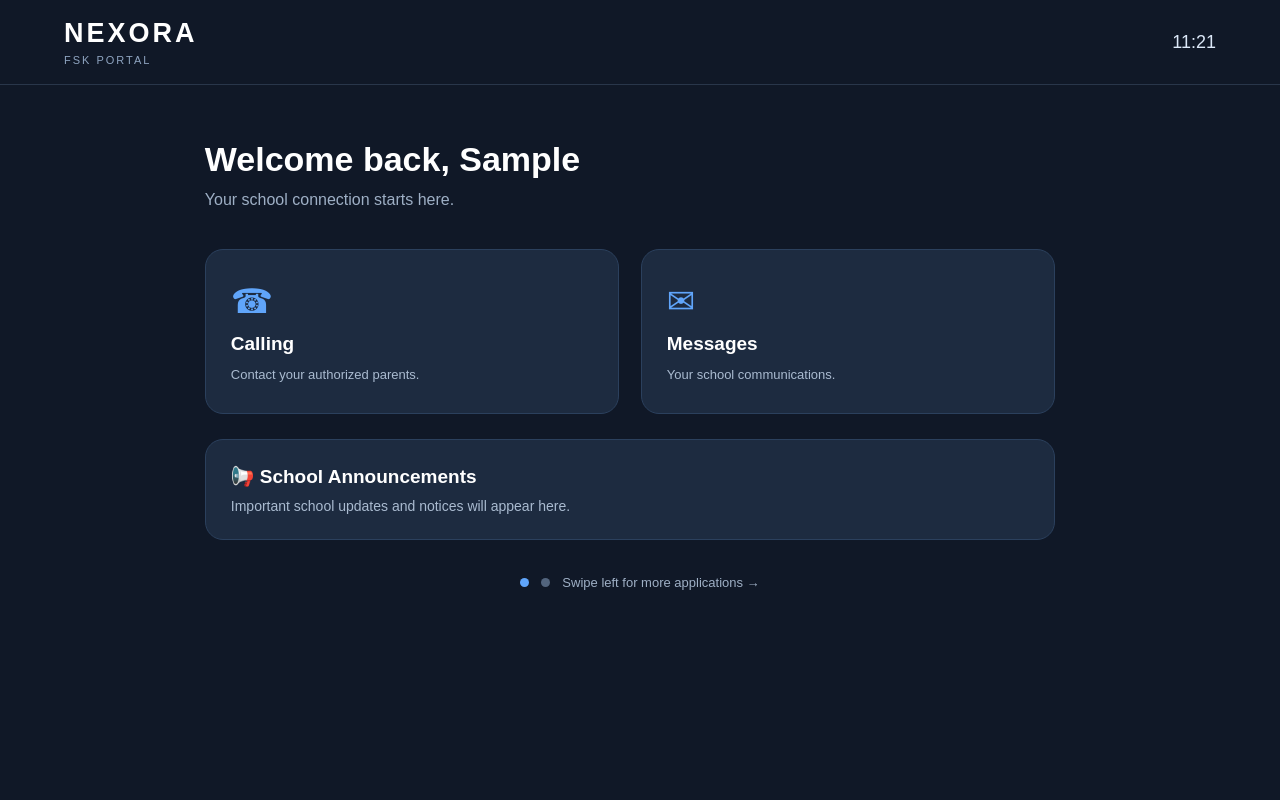
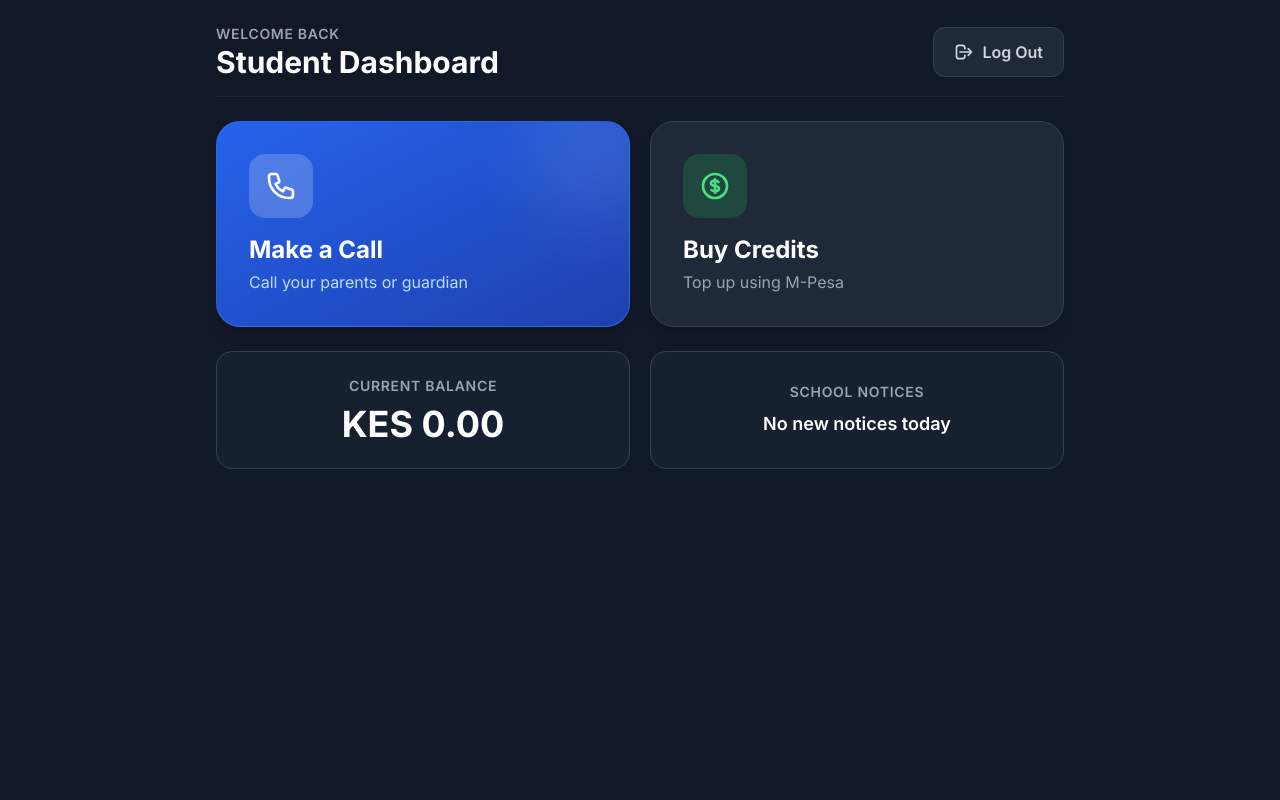
Before and after one commit to messishakes-web/nexora, a Django app: page /students/student-homescreen/ in a window 1280 px wide. Run offline with Django 5.2, Linux system fonts and the light colour scheme; a user stored in the database is signed in; tables that the repository leaves empty hold one stand-in row (values such as "Sample post"); some libraries are stand-ins or nearby versions.

Commit message:
beautified homescreen dashboard

```diff
--- a/students/templates/students/homescreen.html
+++ b/students/templates/students/homescreen.html
@@ -1,351 +1,64 @@
+{% extends 'students/base.html' %}
 
-{% load static %}
-<!DOCTYPE html>
-<html lang="en">
-<head>
-    <meta charset="UTF-8">
-    <meta name="viewport" content="width=device-width, initial-scale=1.0">
-    <title>Nexora | Student Portal</title>
+{% block content %}
+<div class="flex-1 flex flex-col p-6 h-full w-full max-w-4xl mx-auto relative bg-gray-900">
 
-    <style>
-        * {
-            box-sizing: border-box;
-            margin: 0;
-            padding: 0;
-        }
-
-        body {
-            font-family: Arial, sans-serif;
-            background: #101827;
-            color: #ffffff;
-            min-height: 100vh;
-            overflow: hidden;
-        }
-
-        .topbar {
-            height: 85px;
-            padding: 0 5%;
-            display: flex;
-            justify-content: space-between;
-            align-items: center;
-            border-bottom: 1px solid #29364a;
-        }
-
-        .brand {
-            font-size: 27px;
-            font-weight: bold;
-            letter-spacing: 3px;
-        }
-
-        .portal-name {
-            color: #8fa5c1;
-            font-size: 11px;
-            margin-top: 5px;
-            letter-spacing: 2px;
-        }
-
-        .system-time {
-            color: #dce8f8;
-            font-size: 18px;
-        }
-
-        .viewport {
-            width: 100%;
-            height: calc(100vh - 85px);
-            overflow: hidden;
-            touch-action: pan-y;
-        }
-
-        .screens {
-            display: flex;
-            width: 200%;
-            height: 100%;
-            transition: transform 0.4s ease;
-        }
-
-        .screen {
-            width: 50%;
-            height: 100%;
-            padding: 55px 8%;
-            flex-shrink: 0;
-            overflow-y: auto;
-        }
-
-        .welcome {
-            margin-bottom: 40px;
-        }
-
-        .welcome h1 {
-            font-size: 34px;
-            margin-bottom: 12px;
-        }
-
-        .welcome p {
-            color: #9eafc5;
-            font-size: 16px;
-        }
-
-        .main-apps {
-            display: grid;
-            grid-template-columns: repeat(2, minmax(0, 1fr));
-            gap: 22px;
-            max-width: 850px;
-        }
-
-        .app {
-            background: #1d2b40;
-            border: 1px solid #2b405d;
-            border-radius: 18px;
-            min-height: 165px;
-            padding: 25px;
-            display: flex;
-            flex-direction: column;
-            justify-content: center;
-            gap: 12px;
-            text-decoration: none;
-            color: white;
-            transition: 0.2s;
-        }
-
-        .app:hover {
-            background: #263b59;
-            transform: translateY(-3px);
-        }
-
-        .app-icon {
-            font-size: 34px;
-            color: #60a5fa;
-        }
-
-        .app h2 {
-            font-size: 19px;
-        }
-
-        .app p {
-            color: #aabbd0;
-            font-size: 13px;
-        }
-
-        .announcements {
-            margin-top: 25px;
-            max-width: 850px;
-            padding: 25px;
-            background: #1d2b40;
-            border: 1px solid #2b405d;
-            border-radius: 18px;
-        }
-
-        .announcements h2 {
-            font-size: 19px;
-            margin-bottom: 10px;
-        }
-
-        .announcements p {
-            color: #aabbd0;
-            font-size: 14px;
-        }
-
-        .secondary-apps {
-            display: grid;
-            grid-template-columns: repeat(2, minmax(0, 1fr));
-            gap: 20px;
-            max-width: 650px;
-            margin-top: 35px;
-        }
-
-        .secondary-apps .app {
-            min-height: 140px;
-        }
-
-        .navigation {
-            display: flex;
-            justify-content: center;
-            align-items: center;
-            gap: 12px;
-            margin-top: 35px;
-            color: #9eafc5;
-            font-size: 13px;
-        }
-
-        .dot {
-            width: 9px;
-            height: 9px;
-            border-radius: 50%;
-            background: #52647d;
-        }
-
-        .dot.active {
-            background: #60a5fa;
-        }
-
-        @media (max-width: 600px) {
-            .screen {
-                padding: 35px 6%;
-            }
-
-            .welcome h1 {
-                font-size: 27px;
-            }
-
-            .app {
-                min-height: 140px;
-                padding: 18px;
-            }
-        }
-    </style>
-</head>
-
-<body>
-
-<header class="topbar">
+    <!-- Top Header -->
+    <header class="flex justify-between items-center mb-6 border-b border-gray-800 pb-4">
         <div>
-        <div class="brand">NEXORA</div>
-        <div class="portal-name">FSK PORTAL</div>
+            <p class="text-gray-400 text-sm font-semibold uppercase tracking-wider">Welcome back</p>
+            <!-- Replace 'Student Name' with the actual Django variable if you have one, e.g., {{ student.user.first_name }} -->
+            <h1 class="text-3xl font-bold text-white">Student Dashboard</h1>
         </div>
 
-    <div class="system-time" id="clock">00:00</div>
+        <!-- Logout Button -->
+        <a href="/students/student-login/" class="bg-gray-800 hover:bg-red-900/50 text-gray-300 hover:text-red-400 px-5 py-3 rounded-xl border border-gray-700 transition flex items-center gap-2 font-semibold">
+            <svg xmlns="http://www.w3.org/2000/svg" class="h-5 w-5" fill="none" viewBox="0 0 24 24" stroke="currentColor"><path stroke-linecap="round" stroke-linejoin="round" stroke-width="2" d="M17 16l4-4m0 0l-4-4m4 4H7m6 4v1a3 3 0 01-3 3H6a3 3 0 01-3-3V7a3 3 0 013-3h4a3 3 0 013 3v1" /></svg>
+            Log Out
+        </a>
     </header>
 
-<div class="viewport" id="viewport">
+    <!-- Main App Grid -->
+    <div class="grid grid-cols-1 md:grid-cols-2 gap-5 mb-6">
 
-    <div class="screens" id="screens">
+        <!-- App 1: Make a Call (Primary Action) -->
+        <a href="/students/calling/" class="group bg-gradient-to-br from-blue-600 to-blue-800 p-8 rounded-3xl shadow-lg hover:scale-[1.02] transition-transform duration-300 flex flex-col justify-center cursor-pointer border border-blue-500/50 relative overflow-hidden">
+            <!-- Decorative background circle -->
+            <div class="absolute -right-8 -top-8 w-32 h-32 bg-white/10 rounded-full blur-2xl group-hover:bg-white/20 transition"></div>
 
-        <!-- SCREEN 1: MAIN APPLICATIONS -->
-        <section class="screen">
-
-            <div class="welcome">
-                <h1>Welcome back, {{ student.first_name }}</h1>
-                <p>Your school connection starts here.</p>
+            <div class="bg-white/20 w-16 h-16 rounded-2xl flex items-center justify-center mb-4 group-hover:bg-white/30 transition">
+                <svg xmlns="http://www.w3.org/2000/svg" class="h-8 w-8 text-white" fill="none" viewBox="0 0 24 24" stroke="currentColor"><path stroke-linecap="round" stroke-linejoin="round" stroke-width="2" d="M3 5a2 2 0 012-2h3.28a1 1 0 01.948.684l1.498 4.493a1 1 0 01-.502 1.21l-2.257 1.13a11.042 11.042 0 005.516 5.516l1.13-2.257a1 1 0 011.21-.502l4.493 1.498a1 1 0 01.684.949V19a2 2 0 01-2 2h-1C9.716 21 3 14.284 3 6V5z" /></svg>
             </div>
-
-            <div class="main-apps">
-
-                <a href="{% url 'student-calling' %}" class="app">
-                    <div class="app-icon">☎</div>
-                    <h2>Calling</h2>
-                    <p>Contact your authorized parents.</p>
+            <h3 class="text-2xl font-bold text-white mb-1 z-10">Make a Call</h3>
+            <p class="text-blue-200 z-10">Call your parents or guardian</p>
         </a>
 
-                <a href="#" class="app">
-                    <div class="app-icon">✉</div>
-                    <h2>Messages</h2>
-                    <p>Your school communications.</p>
+        <!-- App 2: Buy Credits -->
+        <a href="/students/mpesa/pay/" class="group bg-gray-800 p-8 rounded-3xl shadow-lg hover:scale-[1.02] transition-transform duration-300 flex flex-col justify-center cursor-pointer border border-gray-700 hover:border-green-500/50 relative overflow-hidden">
+            <div class="bg-green-500/20 w-16 h-16 rounded-2xl flex items-center justify-center mb-4 group-hover:bg-green-500/30 transition">
+                <svg xmlns="http://www.w3.org/2000/svg" class="h-8 w-8 text-green-400" fill="none" viewBox="0 0 24 24" stroke="currentColor"><path stroke-linecap="round" stroke-linejoin="round" stroke-width="2" d="M12 8c-1.657 0-3 .895-3 2s1.343 2 3 2 3 .895 3 2-1.343 2-3 2m0-8c1.11 0 2.08.402 2.599 1M12 8V7m0 1v8m0 0v1m0-1c-1.11 0-2.08-.402-2.599-1M21 12a9 9 0 11-18 0 9 9 0 0118 0z" /></svg>
+            </div>
+            <h3 class="text-2xl font-bold text-white mb-1 z-10">Buy Credits</h3>
+            <p class="text-gray-400 z-10">Top up using M-Pesa</p>
         </a>
 
     </div>
 
-            <div class="announcements">
-                <h2>📢 School Announcements</h2>
-                <p>Important school updates and notices will appear here.</p>
+    <!-- Bottom Info Cards -->
+    <div class="grid grid-cols-2 gap-5">
+        <!-- Balance Card -->
+        <div class="bg-gray-800/50 p-6 rounded-2xl border border-gray-700 flex flex-col items-center justify-center text-center">
+            <p class="text-gray-400 text-sm font-semibold uppercase tracking-wider mb-2">Current Balance</p>
+            <!-- Replace 0 with your actual Django variable, e.g., KES {{ student.balance }} -->
+            <p class="text-4xl font-bold text-white">KES 0.00</p>
         </div>
 
-            <div class="navigation">
-                <span class="dot active"></span>
-                <span class="dot"></span>
-                <span>Swipe left for more applications →</span>
-            </div>
-
-        </section>
-
-
-        <!-- SCREEN 2: OTHER APPLICATIONS -->
-        <section class="screen">
-
-            <div class="welcome">
-                <h1>School Applications</h1>
-                <p>Explore your other student services.</p>
-            </div>
-
-            <div class="secondary-apps">
-
-                <a href="#" class="app">
-                    <div class="app-icon">▦</div>
-                    <h2>Timetable</h2>
-                    <p>View your school schedule.</p>
-                </a>
-
-                <a href="#" class="app">
-                    <div class="app-icon">▤</div>
-                    <h2>Learning</h2>
-                    <p>Access learning materials.</p>
-                </a>
-
-                <a href="#" class="app">
-                    <div class="app-icon">◉</div>
-                    <h2>My Profile</h2>
-                    <p>View your student information.</p>
-                </a>
-
-                <a href="#" class="app">
-                    <div class="app-icon">⚙</div>
-                    <h2>Settings</h2>
-                    <p>Manage your preferences.</p>
-                </a>
-
-            </div>
-
-            <div class="navigation">
-                <span class="dot"></span>
-                <span class="dot active"></span>
-                <span>← Swipe right to return</span>
-            </div>
-
-        </section>
-
+        <!-- Quick Info Card -->
+        <div class="bg-gray-800/50 p-6 rounded-2xl border border-gray-700 flex flex-col items-center justify-center text-center">
+            <p class="text-gray-400 text-sm font-semibold uppercase tracking-wider mb-2">School Notices</p>
+            <p class="text-white text-lg font-semibold">No new notices today</p>
         </div>
     </div>
 
-<script>
-    // Live clock
-    function updateClock() {
-        const now = new Date();
-
-        document.getElementById("clock").textContent =
-            now.toLocaleTimeString("en-GB", {
-                hour: "2-digit",
-                minute: "2-digit"
-            });
-    }
-
-    updateClock();
-    setInterval(updateClock, 1000);
-
-
-    // Horizontal touchscreen navigation
-    const screens = document.getElementById("screens");
-    const viewport = document.getElementById("viewport");
-
-    let currentScreen = 0;
-    let startX = 0;
-
-    function changeScreen(screen) {
-        currentScreen = screen;
-
-        screens.style.transform =
-            `translateX(-${screen * 50}%)`;
-
-        document.querySelectorAll(".dot").forEach((dot, index) => {
-            dot.classList.toggle("active", index === screen);
-        });
-    }
-
-    viewport.addEventListener("touchstart", function(event) {
-        startX = event.touches[0].clientX;
-    });
-
-    viewport.addEventListener("touchend", function(event) {
-        const endX = event.changedTouches[0].clientX;
-        const difference = startX - endX;
-
-        if (difference > 60 && currentScreen === 0) {
-            changeScreen(1);
-        }
-
-        if (difference < -60 && currentScreen === 1) {
-            changeScreen(0);
-        }
-    });
-</script>
-
-</body>
-</html>
+</div>
+{% endblock %}
```
Lines whose indentation alone changed are shown as unchanged.
